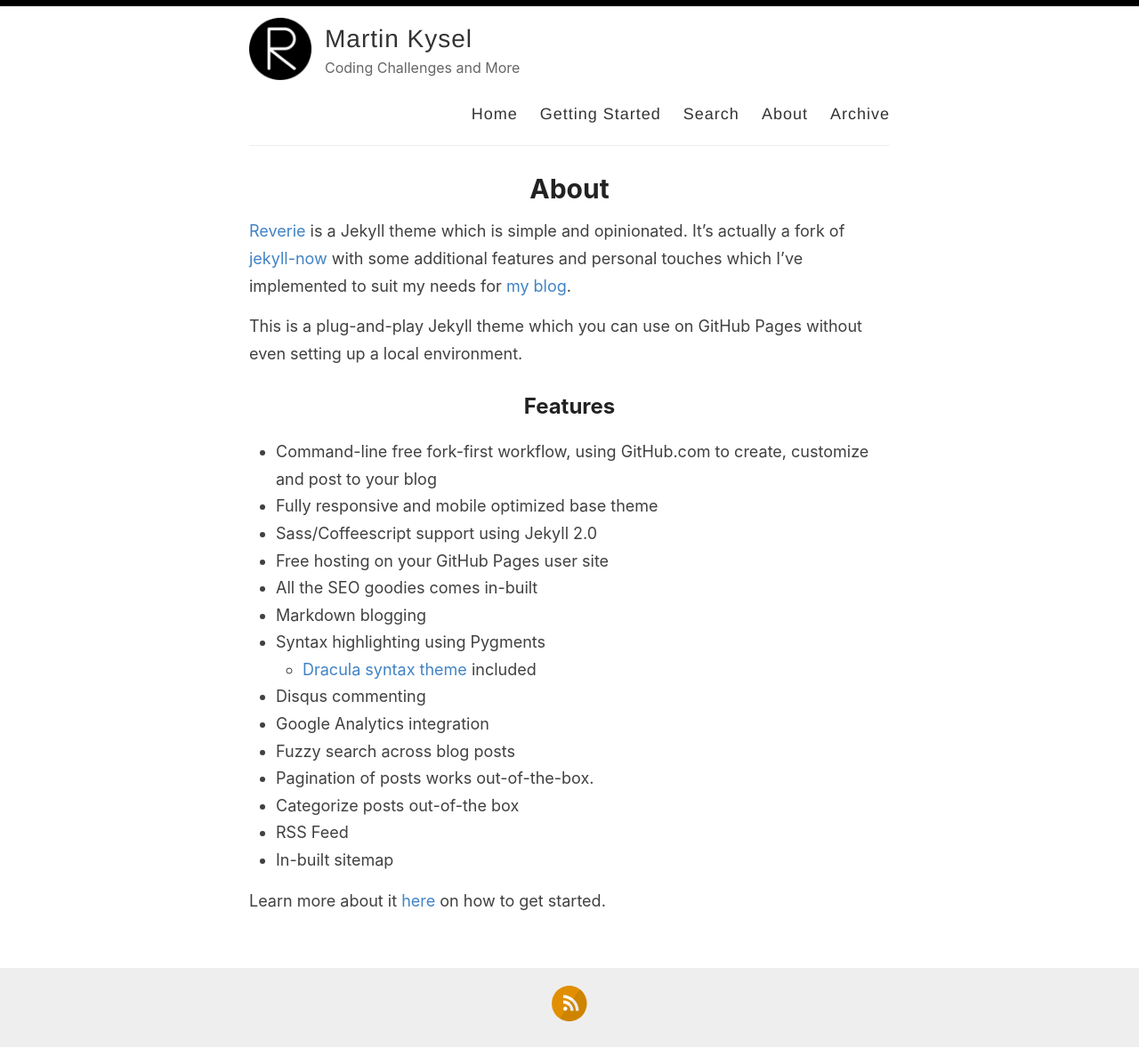
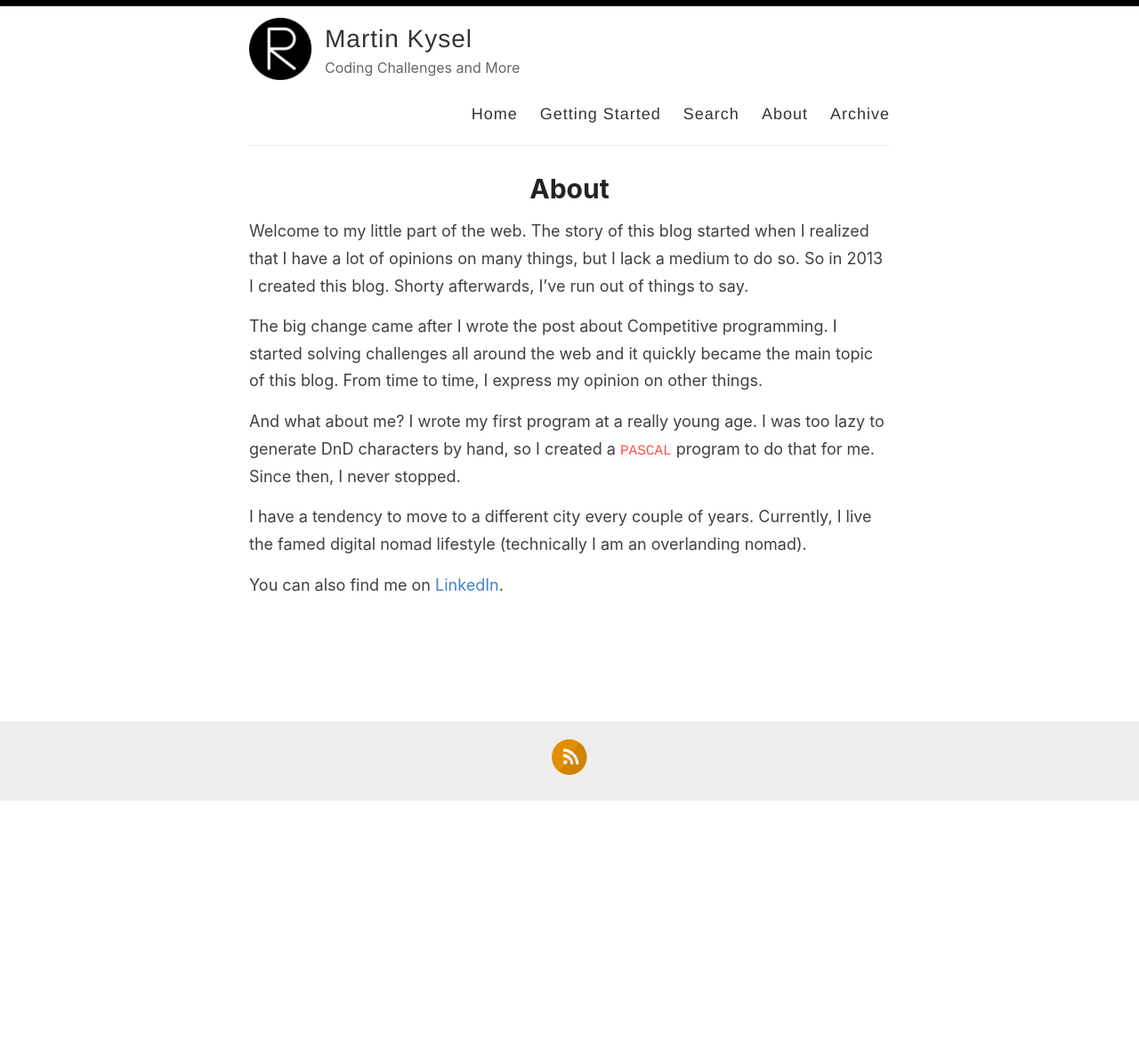
Before and after one commit to mkysel/mkysel.github.io, a Jekyll site: the page built from _pages/about.md, in a window 1280 px wide. Shown: the whole page at 89% size. Built offline with Jekyll 4.4.1, drawn with Linux system fonts in a browser that asks for light colours; after the commit the page ends 901 px from its top, so only the background shows below that.

Commit message:
improve about

```diff
--- a/_pages/about.md
+++ b/_pages/about.md
@@ -3,27 +3,21 @@ layout: page
 title: About
 permalink: /about/
 ---
+Welcome to my little part of the web.
+The story of this blog started when I realized that I have a lot of opinions on many things, but I lack a medium to do so.
+So in 2013 I created this blog.
+Shorty afterwards, I’ve run out of things to say.
 
-[Reverie](https://github.com/amitmerchant1990/reverie) is a Jekyll theme which is simple and opinionated. It's actually a fork of [jekyll-now](https://github.com/barryclark/jekyll-now) with some additional features and personal touches which I've implemented to suit my needs for [my blog](https://www.amitmerchant.com).
+The big change came after I wrote the post about Competitive programming.
+I started solving challenges all around the web and it quickly became the main topic of this blog.
+From time to time, I express my opinion on other things.
 
-This is a plug-and-play Jekyll theme which you can use on GitHub Pages without even setting up a local environment.
+And what about me?
+I wrote my first program at a really young age.
+I was too lazy to generate DnD characters by hand, so I created a `PASCAL` program to do that for me.
+Since then, I never stopped.
 
-## Features
+I have a tendency to move to a different city every couple of years.
+Currently, I live the famed digital nomad lifestyle (technically I am an overlanding nomad).
 
-- Command-line free fork-first workflow, using GitHub.com to create, customize and post to your blog
-- Fully responsive and mobile optimized base theme
-- Sass/Coffeescript support using Jekyll 2.0
-- Free hosting on your GitHub Pages user site
-- All the SEO goodies comes in-built
-- Markdown blogging
-- Syntax highlighting using Pygments
-    - [Dracula syntax theme](https://draculatheme.com/) included
-- Disqus commenting
-- Google Analytics integration
-- Fuzzy search across blog posts
-- Pagination of posts works out-of-the-box.
-- Categorize posts out-of-the box
-- RSS Feed
-- In-built sitemap
-
-Learn more about it [here](https://github.com/amitmerchant1990/reverie) on how to get started.
+You can also find me on [LinkedIn](https://www.linkedin.com/in/martinkysel/).
```
Also changed, not shown: _pages/categories.md (+1 -1 lines), _posts/2015-03-30-verbalize-your-thinking.md (deleted, +0 -37 lines), _posts/2015-04-06-the-aha-moment.md (deleted, +0 -21 lines).
